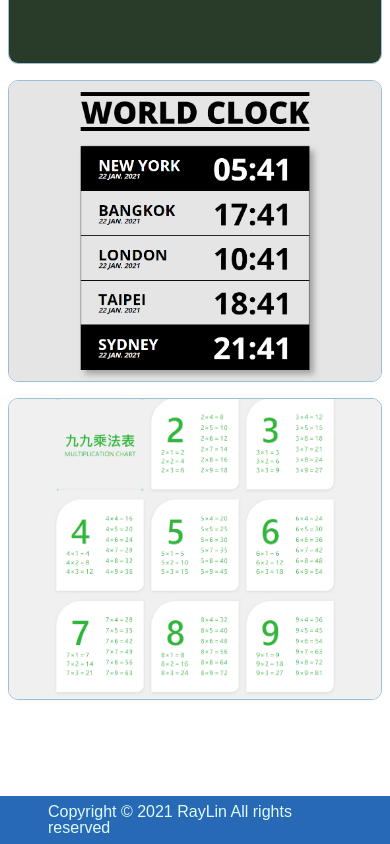
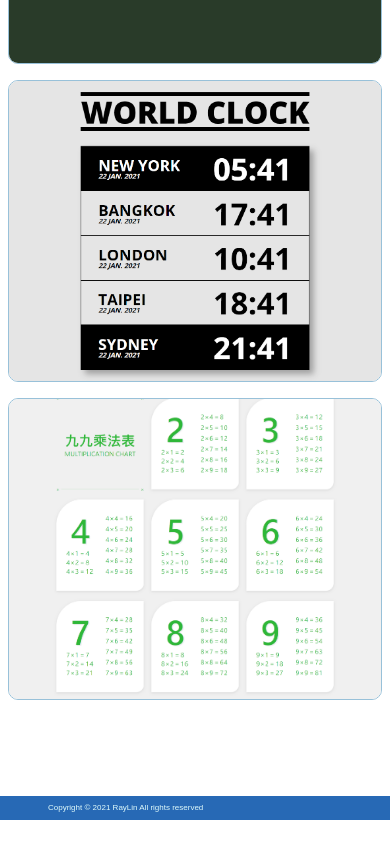
Before and after one commit to Raaaaaaaay86/intro-page, a Nuxt app: page / in a window 390 px wide. Shown: the part 5210-6054 px from the top of the page. After the commit the page ends 6030 px from the top, so only its background shows below. Built offline with nearby package versions, Linux system fonts and the light colour scheme; a web font is replaced by a local one.

Commit message:
edit footer text RWD css

```diff
--- a/assets/styles/layout_default.scss
+++ b/assets/styles/layout_default.scss
@@ -21,6 +21,12 @@ nav {
   }
 }
 
+footer {
+  @media (max-width: 450px) {
+    font-size: 8px;
+  }
+}
+
 .navbar_nav {
   display: flex;
   justify-content: flex-end;
```
